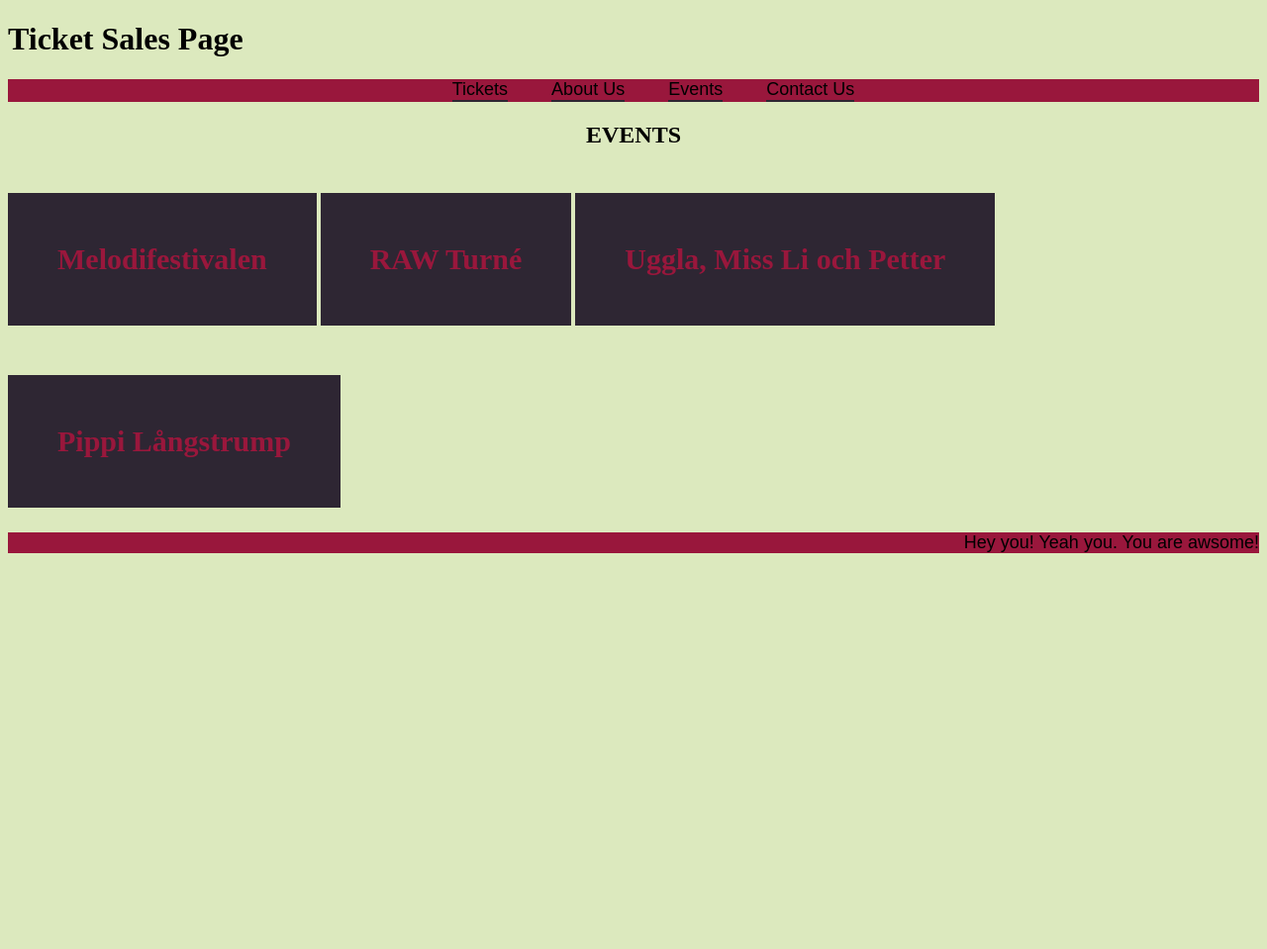
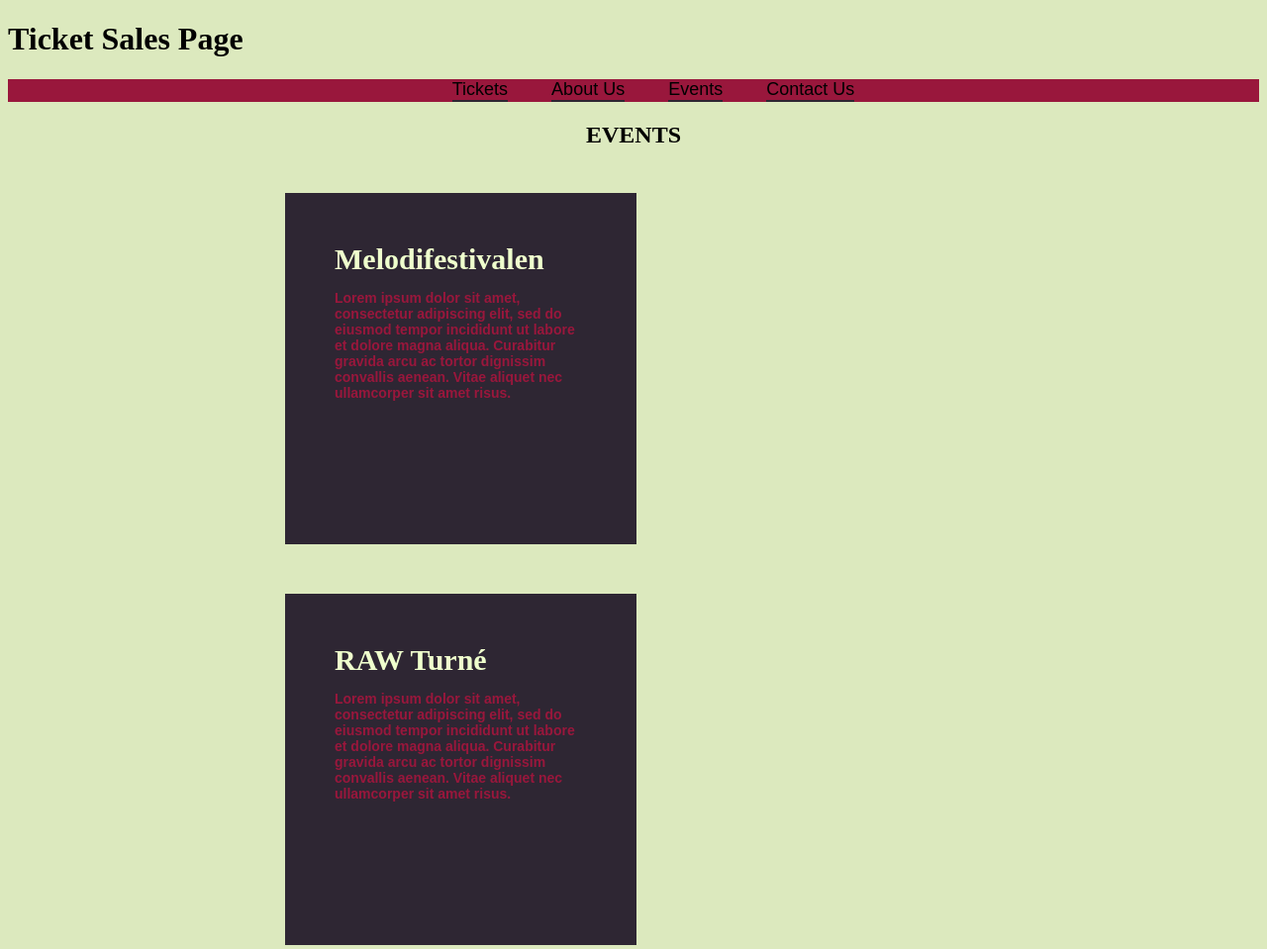
Before and after one commit to michelleandersson/online-store, a plain HTML site: page pages/events.html in a window 1280 px wide. Shown: the top 959 px of the page at 99% size. Before the commit the page ends 800 px from the top, so only its background shows below. Drawn offline with Linux system fonts and the light colour scheme.

Commit message:
bitsandbobs

```diff
--- a/pages/events.css
+++ b/pages/events.css
@@ -1,10 +1,12 @@
 .body {
     background-color: #DCE9BE;
 }
+
 .navigation{
     background-color:#99173C;
     text-align: center;
 }
+
 .navigation-link {
     display: inline-block;
     margin-right: 40px;
@@ -12,27 +14,41 @@
     font-size: 18px;
     font-family: Arial, Helvetica, sans-serif;
 }
+
 .navigation-link:last-of-type {
     margin-right: 0;
 }
+
 .events-title {
     text-align: center;
 }
-.events-menu {
 
+.events {
+    margin-left: 255px;
+    margin-right: 255px;
 
 }
+
 .events-choices {
     display: inline-block;
-    color: #99173C;
+    width: 255px;
+    height: 255px;
+    color: #EFFFCD;
     background-color: #2E2633;
-    text-decoration-color: #99173C;
     font-size: 30px;
     font-weight: bold;
     padding: 50px;
-    margin: 25px auto;
+    margin: 25px;
+}
+
+.events-text {
+    float: below;
+    font-size: 14px;
+    color: #99173C;
+    font-family: Arial, Helvetica, sans-serif;
 
 }
+
 .footer {
     display: block;
     background-color: #99173C;
--- a/pages/events.html
+++ b/pages/events.html
@@ -21,11 +21,30 @@
     <main>
         <section>
             <h1 class="events-title">EVENTS</h1>
-                <div class="events-choices"><a href=""><!--insert link to product here--></a>Melodifestivalen</div>
-
-                <div class="events-choices"><a href=""><!--insert link to product here--></a>RAW Turné</div>
-                <div class="events-choices"><a href=""><!--insert link to product here--></a>Uggla, Miss Li och Petter</div>
-                <div class="events-choices"><a href=""><!--insert link to product here--></a>Pippi Långstrump</div>
+            <div class="events">
+                <div class="events-choices"><a href=""><!--insert link to product here--></a>Melodifestivalen
+                <p class="events-text">Lorem ipsum dolor sit amet, consectetur adipiscing elit, sed do eiusmod tempor incididunt ut labore et dolore magna aliqua.
+                    Curabitur gravida arcu ac tortor dignissim convallis aenean.
+                    Vitae aliquet nec ullamcorper sit amet risus.</p>
+                </div>
+                <div class="events-choices"><a href=""><!--insert link to product here--></a>RAW Turné
+                    <p class="events-text">Lorem ipsum dolor sit amet, consectetur adipiscing elit, sed do eiusmod tempor incididunt ut labore et dolore magna aliqua.
+                        Curabitur gravida arcu ac tortor dignissim convallis aenean.
+                        Vitae aliquet nec ullamcorper sit amet risus.</p>
+                </div>
+            </div>
+            <div class="events">
+                <div class="events-choices"><a href=""><!--insert link to product here--></a>Uggla, Miss Li och Petter
+                    <p class="events-text">Lorem ipsum dolor sit amet, consectetur adipiscing elit, sed do eiusmod tempor incididunt ut labore et dolore magna aliqua.
+                        Curabitur gravida arcu ac tortor dignissim convallis aenean.
+                        Vitae aliquet nec ullamcorper sit amet risus.</p>
+                </div>
+                <div class="events-choices"><a href=""><!--insert link to product here--></a>Pippi Långstrump
+                    <p class="events-text">Lorem ipsum dolor sit amet, consectetur adipiscing elit, sed do eiusmod tempor incididunt ut labore et dolore magna aliqua.
+                        Curabitur gravida arcu ac tortor dignissim convallis aenean.
+                        Vitae aliquet nec ullamcorper sit amet risus.</p>
+                </div>
+            </div>
         </section>
     </main>
     <footer class="footer">
```
